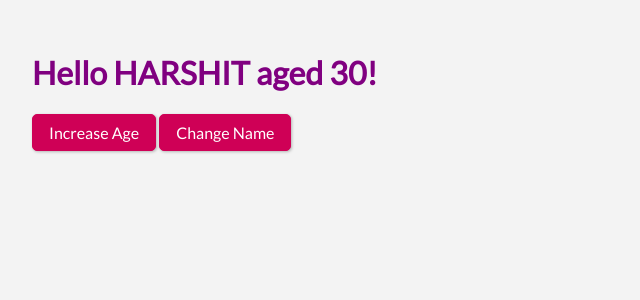
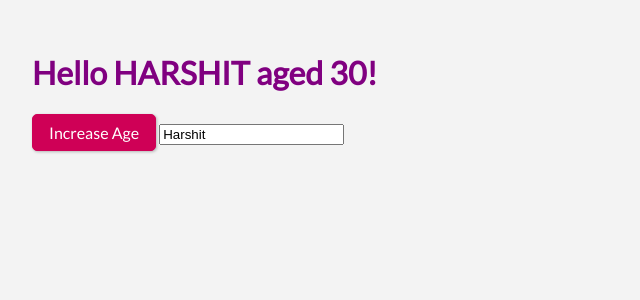
Before and after one commit to shibu31897/svelte, a Svelte app: page / in a window 1280 px wide. Shown: the top 300 px of the page, without its empty margins (0-640 px from the left). Built offline with nearby package versions, Linux system fonts and the light colour scheme.

Commit message:
binding element

```diff
--- a/src/App.svelte
+++ b/src/App.svelte
@@ -15,6 +15,11 @@
 		name = 'Shibu';
 	}
 
+	function nameInput(event) {
+		const enteredValue = event.target.value;
+		name = enteredValue;
+	}
+
 </script>
 
 <style>
@@ -25,4 +30,5 @@
 <!-- markup -->
 <h1>Hello {upperCaseName} aged {age}!</h1>
 <button on:click="{incrementAge}">Increase Age</button>
-<button on:click={changeName}>Change Name</button>
+<!-- <button on:click={changeName}>Change Name</button> -->
+ <input value="{name}" on:input="{nameInput}">
```
